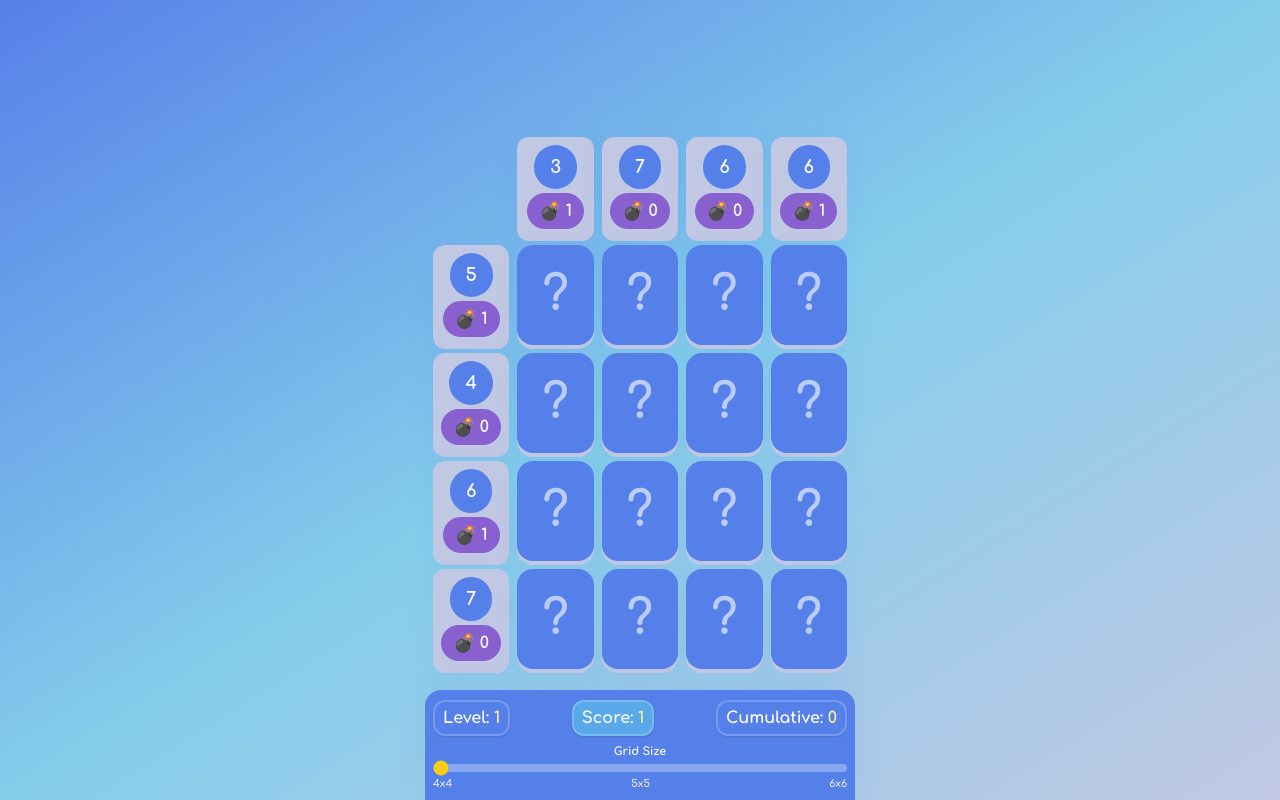
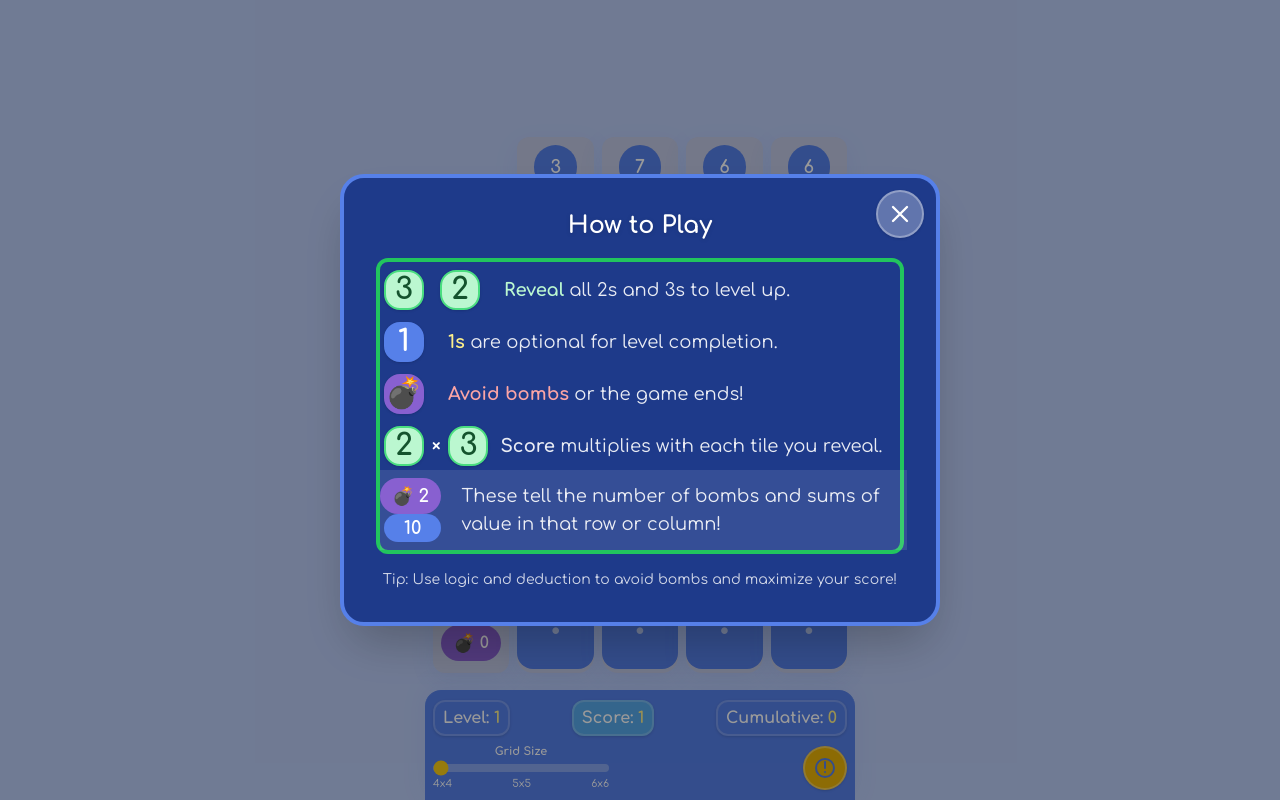
Before and after one commit to alirabbani97/tap-boom-game, a React (Vite) app: page / in a window 1280 px wide. Built offline with nearby package versions, Linux system fonts and the light colour scheme; a web font is replaced by a local one; what @midudev/tailwind-animations would draw is missing.

Commit message:
added instruction modal, and change bg color

```diff
--- a/src/App.tsx
+++ b/src/App.tsx
@@ -4,6 +4,7 @@ import GameGrid from "./components/GameGrid";
 import InfoDock from "./components/InfoDock";
 import LevelUpAlert from "./components/LevelUpAlert";
 import GameOverModal from "./components/GameOverModal";
+import InstructionsModal from "./components/InstructionsModal";
 
 function App() {
   /* VARIABLES */
@@ -18,6 +19,7 @@ function App() {
   const [nTiles, setNTiles] = useState<number>(16); // For LevelSlider only
   const [manualGridSize, setManualGridSize] = useState<boolean>(false);
   const [gridLocked, setGridLocked] = useState(false);
+  const [showInstructions, setShowInstructions] = useState(false);
 
   // LevelSlider handler
   const handleGridSizeChange = (size: number) => {
@@ -76,8 +78,17 @@ function App() {
     };
   }, []);
 
+  // Show instructions on first load/new session
+  useEffect(() => {
+    const seen = localStorage.getItem("tapboom_seen_instructions");
+    if (!seen) {
+      setShowInstructions(true);
+      localStorage.setItem("tapboom_seen_instructions", "yes");
+    }
+  }, []);
+
   return (
-    <div className="app min-h-screen w-full flex flex-col items-center justify-center font-comfortaa bg-gradient-to-br from-primaryblue via-lightblue to-lavender relative overflow-x-hidden">
+    <div className="app min-h-screen w-full flex flex-col items-center justify-center font-comfortaa bg-primaryblue/40 relative overflow-x-hidden">
       {/* Level Up Alert */}
       <LevelUpAlert showLevelUp={showLevelUp} level={level} />
 
@@ -114,7 +125,11 @@ function App() {
         cumulativeScore={cumulativeScore}
         gridSize={nTiles}
         setGridSize={handleGridSizeChange}
+        onShowInstructions={() => setShowInstructions(true)}
       />
+      {showInstructions && (
+        <InstructionsModal onClose={() => setShowInstructions(false)} />
+      )}
     </div>
   );
 }
--- a/src/components/GameGrid.tsx
+++ b/src/components/GameGrid.tsx
@@ -1,6 +1,6 @@
 import { useEffect, useState } from "react";
 import { shuffle } from "../utils/shuffle";
-import { MIN_TILE_SIZE } from "../constants/layout";
+// import { MIN_TILE_SIZE } from "../constants/layout";
 import TileButton from "./TileButton";
 import HintTiles from "./HintTIles";
 import { cn } from "../utils/cn";
@@ -60,7 +60,7 @@ const GameGrid = ({
     }
   }
   const SQRT_N_Tiles = Math.sqrt(gridTiles);
-  const frameSize = MIN_TILE_SIZE * (SQRT_N_Tiles + 1) + GAP * SQRT_N_Tiles;
+  // const frameSize = MIN_TILE_SIZE * (SQRT_N_Tiles + 1) + GAP * SQRT_N_Tiles;
 
   // State
   const [tilesData, setTilesData] = useState<TtileData[][]>([]);
--- a/src/components/InfoDock.tsx
+++ b/src/components/InfoDock.tsx
@@ -14,7 +14,8 @@ const InfoDock = ({
   cumulativeScore,
   gridSize,
   setGridSize,
-}: InfoDockProps) => (
+  onShowInstructions,
+}: InfoDockProps & { onShowInstructions: () => void }) => (
   <div className="fixed bottom-0 left-1/2 transform -translate-x-1/2 w-full max-w-[430px] bg-primaryblue border-t-2 border-primaryblue shadow-[0_-4px_24px_0_rgba(88,128,233,0.10)] flex flex-wrap sm:flex-row  items-center justify-between gap-2 px-2 py-2 z-40 rounded-t-2xl animate-navbar-fade">
     <span className="text-xs sm:text-base font-bold text-white bg-primaryblue rounded-xl px-2 py-1 border-2 border-white/20 shadow mb-1 sm:mb-0">
       Level: <span className="text-yellow-200">{level}</span>
@@ -25,8 +26,29 @@ const InfoDock = ({
     <span className="text-xs sm:text-base font-bold text-white bg-primaryblue rounded-xl px-2 py-1 border-2 border-white/20 shadow mb-1 sm:mb-0">
       Cumulative: <span className="text-yellow-200">{cumulativeScore}</span>
     </span>
-    <div className="w-full  flex justify-center">
-      <LevelSlider gridSize={gridSize} setGridSize={setGridSize} />
+    <div className="w-full flex justify-between items-center gap-2 ">
+      <LevelSlider gridSize={gridSize} setGridSize={setGridSize}  />
+      <button
+        onClick={onShowInstructions}
+        aria-label="Show instructions"
+        className="ml-2 p-2 rounded-full bg-yellow-500 hover:bg-yellow-300 text-primaryblue border-2 border-white/30 shadow transition focus:outline-none focus:ring-2 focus:ring-yellow-300"
+      >
+        <span className="sr-only">Show instructions</span>
+        <svg
+          xmlns="http://www.w3.org/2000/svg"
+          fill="none"
+          viewBox="0 0 24 24"
+          strokeWidth={2}
+          stroke="currentColor"
+          className="w-6 h-6"
+        >
+          <path
+            strokeLinecap="round"
+            strokeLinejoin="round"
+            d="M12 6v6m0 4h.01M21 12c0 4.97-4.03 9-9 9s-9-4.03-9-9 4.03-9 9-9 9 4.03 9 9Z"
+          />
+        </svg>
+      </button>
     </div>
   </div>
 );
--- /dev/null
+++ b/src/components/InstructionsModal.tsx
@@ -0,0 +1,136 @@
+// import React from "react";
+import ScreenOverlay from "./ScreenOverlay";
+
+const Tile = ({
+  value,
+  highlight = false,
+}: {
+  value: number | string;
+  highlight?: boolean;
+}) => (
+  <span
+    className={`inline-flex items-center justify-center w-9 h-9 sm:w-10 sm:h-10 rounded-2xl shadow font-extrabold text-2xl sm:text-3xl mx-1
+      ${
+        value === "💣"
+          ? "bg-purple text-white border-2 border-purple"
+          : highlight
+          ? "bg-green-200 text-green-900 border-2 border-green-400"
+          : "bg-primaryblue text-white border-2 border-primaryblue"
+      }
+    `}
+    style={{ minWidth: 36 }}
+  >
+    {value}
+  </span>
+);
+
+export default function InstructionsModal({
+  onClose,
+}: {
+  onClose: () => void;
+}) {
+  return (
+    <ScreenOverlay show={true}>
+      <div className="fixed inset-0 flex items-center justify-center z-50">
+        <div className="relative bg-blue-900 border-4 border-primaryblue rounded-3xl shadow-2xl max-w-[95vw] w-full sm:w-[600px] p-6 sm:p-8 animate-slide-up-fade">
+          <button
+            onClick={onClose}
+            aria-label="Close instructions"
+            className="absolute top-3 right-3 flex items-center justify-center min-w-[44px] min-h-[44px] p-2 rounded-full bg-white/30 hover:bg-yellow-300 hover:text-primaryblue text-white border-2 border-white/30 shadow focus:outline-none focus:ring-2 focus:ring-yellow-300 z-50"
+          >
+            <svg
+              xmlns="http://www.w3.org/2000/svg"
+              fill="none"
+              viewBox="0 0 24 24"
+              strokeWidth={2}
+              stroke="currentColor"
+              className="w-7 h-7 pointer-events-none"
+            >
+              <path
+                strokeLinecap="round"
+                strokeLinejoin="round"
+                d="M6 18L18 6M6 6l12 12"
+              />
+            </svg>
+          </button>
+          <h2 className="text-2xl font-extrabold text-white drop-shadow mb-2 text-center">
+            How to Play
+          </h2>
+          <div className="text-base sm:text-lg text-white/90 font-medium space-y-4 mt-4">
+            {/* <div className="flex flex-wrap items-center justify-center gap-2 border-2 p-2">
+              <Tile value={3} highlight />
+              <Tile value={2} highlight />
+              <Tile value={1} />
+              <Tile value={"💣"} />
+            </div> */}
+            <ul className="list-none pl-0 space-y-3 mt-2 border-4 border-green-500 rounded-xl p-2">
+              <li className="flex items-center gap-2">
+                <Tile value={3} highlight />
+                <Tile value={2} highlight />
+                <span className="pl-3">
+                  <span className="font-bold text-green-200">Reveal</span> all{" "}
+                  2s and 3s to level up.
+                </span>
+              </li>
+              <li className="flex items-center gap-2">
+                <Tile value={1} />
+                <span>
+                  <span className="font-bold text-yellow-200 pl-3">1s</span> are
+                  optional for level completion.
+                </span>
+              </li>
+              <li className="flex items-center gap-2">
+                <Tile value={"💣"} />
+                <span>
+                  <span className="font-bold text-red-300 pl-3">
+                    Avoid bombs
+                  </span>{" "}
+                  or the game ends!
+                </span>
+              </li>
+              <li className="flex items-center gap-2">
+                <span className="inline-flex items-center gap-1">
+                  <Tile value={2} highlight />
+                  <span className="text-white font-bold text-lg">×</span>
+                  <Tile value={3} highlight />
+                </span>
+                <span>
+                  <span className="font-bold">Score</span> multiplies with each
+                  tile you reveal.
+                </span>
+              </li>
+              <li className="flex items-center gap-2 relative">
+                <span className=" items-center space-y-2 z-50">
+                  <span className="badge bg-purple text-white text-md font-bold px-3 py-1 rounded-full flex items-center gap-1">
+                    <span className="text-lg">💣</span> 2
+                  </span>
+                  <span className="badge bg-primaryblue text-white text-lg font-extrabold px-5 py-1 rounded-full ml-1">
+                    10
+                  </span>
+                </span>
+                <span className="pl-3 z-50">
+                  <span>
+                    {" "}
+                    These tell the number of bombs and sums of value in that row
+                    or column!{" "}
+                  </span>
+                </span>
+                <div className="absolute bg-white/10 w-[103%] h-[125%] " />
+              </li>
+              {/* <li className="flex items-center gap-2">
+                <span className="bg-lightblue text-primaryblue rounded-xl px-2 py-1 font-bold">
+                  Grid grows
+                </span>
+                <span>and more bombs appear as you level up!</span>
+              </li> */}
+            </ul>
+            <div className="mt-4 text-sm text-white/80 text-center">
+              Tip: Use logic and deduction to avoid bombs and maximize your
+              score!
+            </div>
+          </div>
+        </div>
+      </div>
+    </ScreenOverlay>
+  );
+}
--- a/src/components/LevelSlider.tsx
+++ b/src/components/LevelSlider.tsx
@@ -1,4 +1,4 @@
-import React from "react";
+// import React from "react";
 
 export default function LevelSlider({
   gridSize,
@@ -12,7 +12,7 @@ export default function LevelSlider({
   const sliderValue = sliderMarks.indexOf(gridSize);
 
   return (
-    <div className="flex flex-col items-center w-full min-w-0">
+    <div className="flex flex-col items-center w-full min-w-0 max-w-44">
       <label className="text-[0.7rem] font-bold text-white mb-1">
         Grid Size
       </label>
```
Also changed, not shown: prompts/game-mechs.md (+7 -6 lines).
